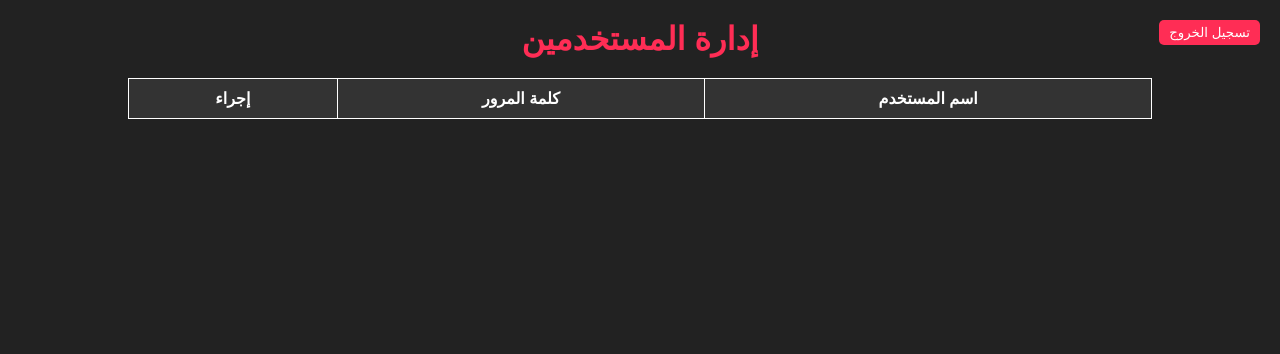
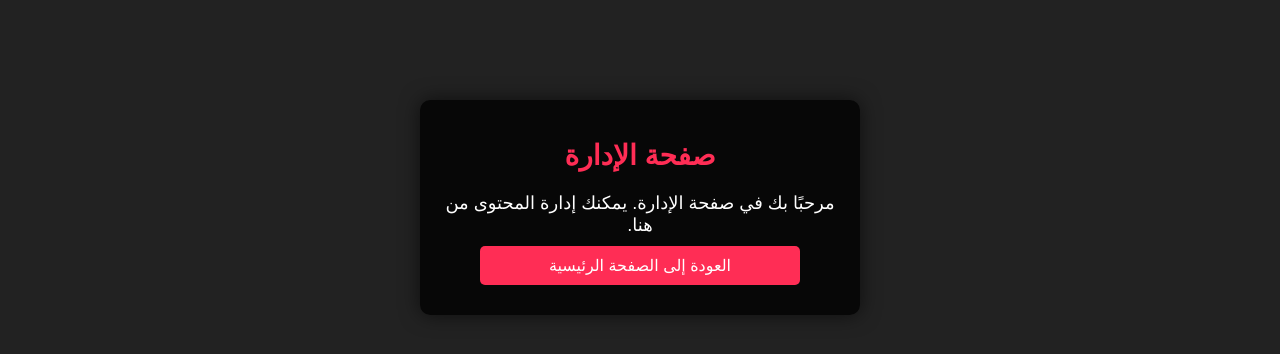
Before and after one commit to sr24a/my-website, a plain HTML site: page admin.html in a window 1280 px wide. Drawn offline with Linux system fonts and the light colour scheme.

Commit message:
Update admin.html

```diff
--- a/admin.html
+++ b/admin.html
@@ -11,115 +11,70 @@
             padding: 0;
             direction: rtl;
             text-align: center;
-            background-color: #222;
-            color: #fff;
+            background-color: #222; /* لون داكن للخلفية */
+            color: #fff; /* لون أبيض للنص */
+        }
+        #admin-section {
+            background-color: rgba(0, 0, 0, 0.8); /* لون داكن شفاف */
+            border-radius: 10px;
+            padding: 20px;
+            width: 90%;
+            max-width: 400px;
+            margin: 100px auto;
+            box-shadow: 0px 0px 20px rgba(0, 0, 0, 0.6); /* ظل للتباين */
         }
         h1 {
-            color: #ff2d55;
-            margin: 20px 0;
+            color: #ff2d55; /* لون أحمر لفت الانتباه */
+            font-size: 28px;
+            margin-bottom: 20px;
         }
-        table {
-            width: 80%;
-            margin: 20px auto;
-            border-collapse: collapse;
-        }
-        th, td {
-            border: 1px solid #fff;
-            padding: 10px;
-            text-align: center;
-        }
-        th {
-            background-color: #333;
+        p {
+            font-size: 18px;
+            margin-bottom: 10px;
         }
         button {
-            padding: 5px 10px;
-            background-color: #ff2d55;
-            color: #fff;
+            padding: 10px;
+            margin: 5px;
             border: none;
             border-radius: 5px;
+            width: 80%;
+            font-size: 16px;
+            display: block;
+            margin: 10px auto;
+            background-color: #ff2d55; /* لون أحمر لزر التسجيل */
+            color: #fff; /* لون أبيض للنص */
             cursor: pointer;
+            transition: background-color 0.3s ease;
         }
         button:hover {
-            background-color: #ff595f;
+            background-color: #ff595f; /* لون أحمر فاتح عند التحويل */
         }
-        #logout-button {
-            position: fixed;
-            top: 20px;
-            right: 20px;
-            padding: 5px 10px;
-            background-color: #ff2d55;
-            color: #fff;
-            border: none;
-            border-radius: 5px;
-            cursor: pointer;
-        }
-        #logout-button:hover {
-            background-color: #ff595f;
+
+        /* Media Queries لتصميم متجاوب */
+        @media (max-width: 600px) {
+            h1 {
+                font-size: 24px;
+            }
+            p {
+                font-size: 16px;
+            }
+            button {
+                font-size: 14px;
+            }
         }
     </style>
 </head>
 <body>
-
-    <button id="logout-button" onclick="logout()">تسجيل الخروج</button>
-
-    <h1>إدارة المستخدمين</h1>
-    <table>
-        <thead>
-            <tr>
-                <th>اسم المستخدم</th>
-                <th>كلمة المرور</th>
-                <th>إجراء</th>
-            </tr>
-        </thead>
-        <tbody id="user-table-body">
-            <!-- سيتم ملء المستخدمين هنا -->
-        </tbody>
-    </table>
+    <div id="admin-section">
+        <h1>صفحة الإدارة</h1>
+        <p>مرحبًا بك في صفحة الإدارة. يمكنك إدارة المحتوى من هنا.</p>
+        <button onclick="goToHomePage()">العودة إلى الصفحة الرئيسية</button>
+    </div>
 
     <script>
-        let users = JSON.parse(localStorage.getItem('users')) || {}; // استرجاع المستخدمين من Local Storage
-
-        function renderUsers() {
-            const userTableBody = document.getElementById("user-table-body");
-            userTableBody.innerHTML = ''; // مسح الجدول الحالي
-
-            for (const username in users) {
-                const row = document.createElement("tr");
-                const usernameCell = document.createElement("td");
-                const passwordCell = document.createElement("td");
-                const actionCell = document.createElement("td");
-
-                usernameCell.textContent = username;
-                passwordCell.textContent = users[username]; // عرض كلمة المرور (يفضل عدم عرضها لأسباب أمنية)
-
-                const deleteButton = document.createElement("button");
-                deleteButton.textContent = "حذف";
-                deleteButton.onclick = () => deleteUser(username);
-
-                actionCell.appendChild(deleteButton);
-                row.appendChild(usernameCell);
-                row.appendChild(passwordCell);
-                row.appendChild(actionCell);
-                userTableBody.appendChild(row);
-            }
+        function goToHomePage() {
+            window.location.href = "index.html";
         }
-
-        function deleteUser(username) {
-            if (confirm("هل أنت متأكد أنك تريد حذف هذا المستخدم؟")) {
-                delete users[username];
-                localStorage.setItem('users', JSON.stringify(users)); // حفظ التغييرات في Local Storage
-                renderUsers(); // إعادة رسم الجدول
-            }
-        }
-
-        function logout() {
-            // إعادة توجيه المستخدم إلى صفحة تسجيل الدخول أو الصفحة الرئيسية
-            window.location.href = "index.html"; // استبدل "index.html" بصفحتك الخاصة
-        }
-
-        window.onload = function() {
-            renderUsers(); // عرض المستخدمين عند تحميل الصفحة
-        };
     </script>
 </body>
 </html>
```
